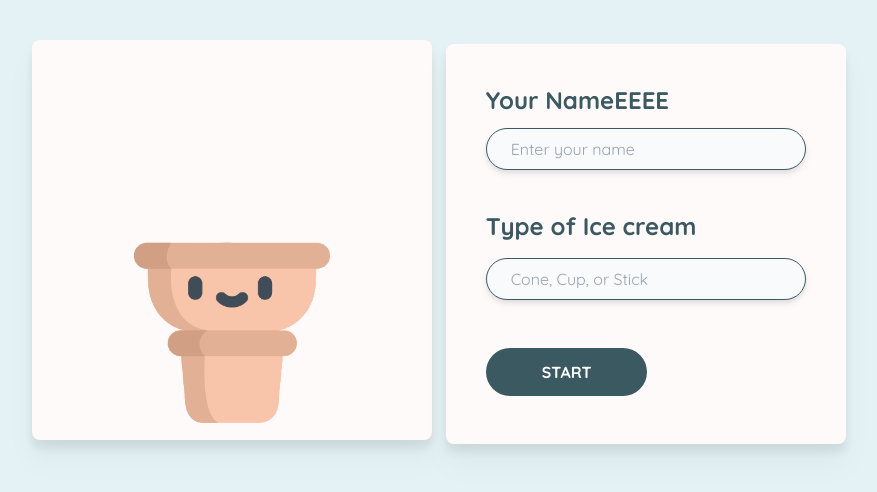
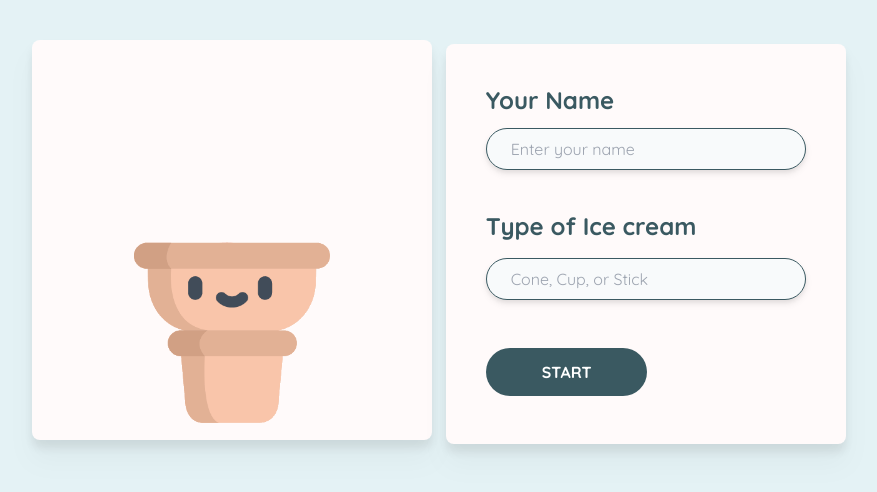
Before and after one commit to jasmininnaka24/project-simulation-pipeline-container, a website: page index.html in a window 1280 px wide. Shown: the part 92-584 px from the top of the page, without its empty margins (201-1078 px from the left). Drawn offline with Linux system fonts and the light colour scheme.

Commit message:
Update index.html

```diff
--- a/index.html
+++ b/index.html
@@ -38,7 +38,7 @@
           <form class="">
             <div class="flex flex-col mb-10">
               <label class="text-2xl quicksand-700 mb-3" for="personname"
-                >Your NameEEEE</label
+                >Your Name</label
               >
               <input
                 required
```
